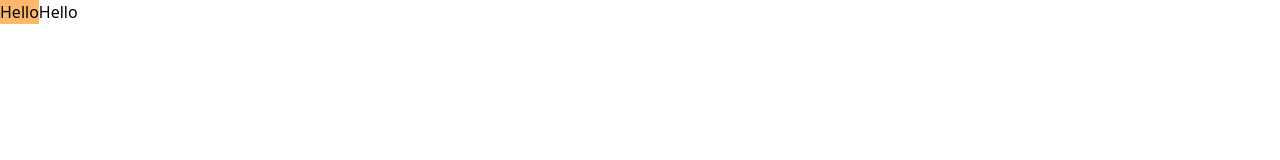
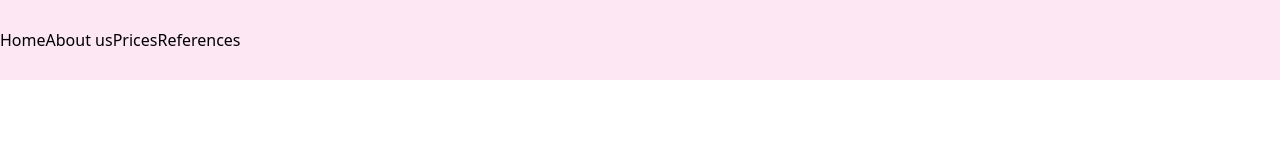
Before and after one commit to balintbenczik/tailwind-navbars, a plain HTML site: page index.html in a window 1280 px wide. Drawn offline with nearby package versions, Linux system fonts and the light colour scheme.

Commit message:
Update index.html

```diff
--- a/index.html
+++ b/index.html
@@ -9,12 +9,12 @@
 </head>
 
 <body>
-    <div class="flex flex-row">
-        <div class="flex bg-orange-300">
-            <p class="">Hello</p>
-        </div>
-        <div class="flex">
-            <p>Hello</p>
+    <div class="flex h-20 bg-pink-100">
+        <div class="flex flex-wrap content-center">
+            <p class="">Home</p>
+            <p class="">About us</p>
+            <p class="">Prices</p>
+            <p class="">References</p>
         </div>
     </div>
 </body>
```
